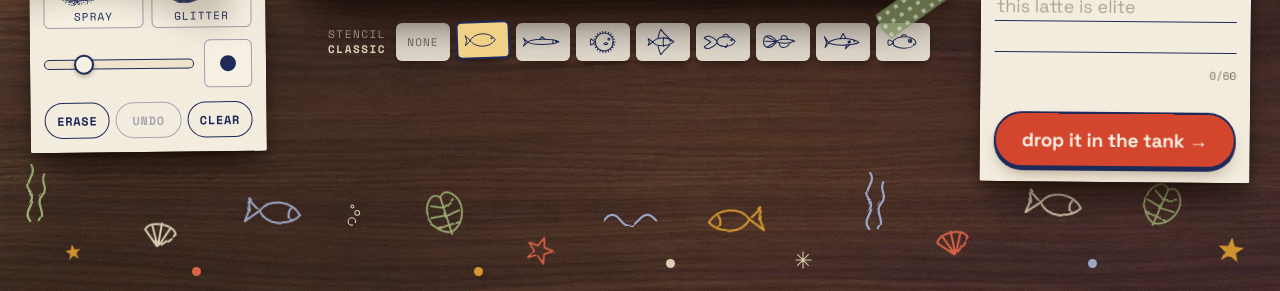
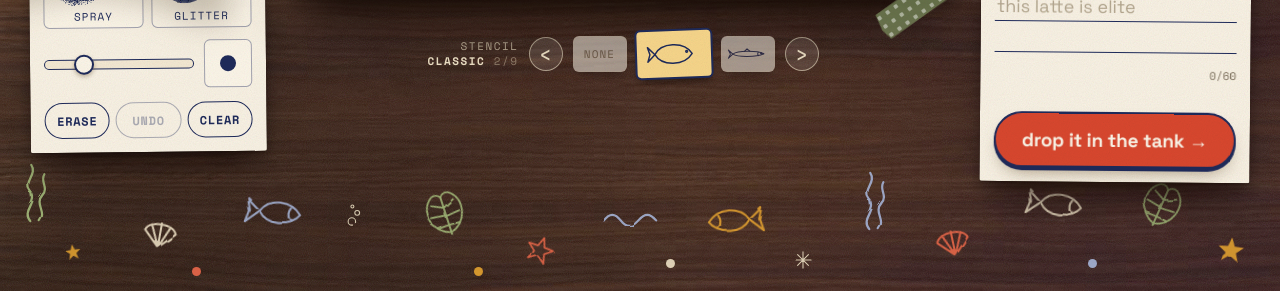
Before and after one commit to FionaC124/fish-tank, a website: page public/index.html in a window 1280 px wide. Shown: the part 509-800 px from the top of the page. Drawn offline with Linux system fonts and the light colour scheme; no server answers.

Commit message:
Turn the stencil strip into a looping carousel
Shows the current stencil (larger, in the middle) with one neighbour on
each side, ‹ › arrows to step through, click a neighbour to jump to it,
and arrow keys when focused. Slides as it moves.

Co-Authored-By: Claude Opus 5.5 <noreply@anthropic.com>
Claude-Session: https://claude.ai/code/session_0117gcCFppt5ciVSXEwJnkiM

```diff
--- a/public/draw.css
+++ b/public/draw.css
@@ -479,12 +479,41 @@ input[type="range"]::-moz-range-thumb {
   text-align: right;
 }
 .stencil-label b { color: var(--chalk); font-weight: 700; }
-.stencils { display: flex; gap: 6px; }
+#stencilCount { opacity: .6; }
+.carousel {
+  display: flex;
+  align-items: center;
+  gap: 6px;
+  outline: none;
+}
+.carousel:focus-visible .car-window { box-shadow: 0 0 0 2px var(--gold); border-radius: 8px; }
+.car-arrow {
+  width: 34px;
+  height: 34px;
+  border-radius: 50%;
+  border: 1.5px solid rgba(241, 228, 200, .6);
+  background: rgba(251, 245, 232, .12);
+  color: var(--chalk);
+  font-size: 24px;
+  line-height: 1;
+  padding: 0 0 3px;
+  transition: background .12s, transform .12s;
+}
+.car-arrow:hover { background: var(--gold-soft); color: var(--ink); border-color: var(--ink); }
+.car-arrow:active { transform: scale(.92); }
+.car-window { overflow: hidden; padding: 6px 4px; }
+.car-track { display: flex; align-items: center; gap: 8px; }
+.car-track.from-right { animation: car-in-right .22s ease-out; }
+.car-track.from-left { animation: car-in-left .22s ease-out; }
+@keyframes car-in-right { from { transform: translateX(40px); opacity: .3; } }
+@keyframes car-in-left { from { transform: translateX(-40px); opacity: .3; } }
+
 .stencil {
   width: 54px;
-  height: 38px;
+  height: 36px;
   padding: 3px;
   flex: none;
+  opacity: .6;
   border-radius: 6px;
   border: 1.5px solid rgba(241, 228, 200, .25);
   background: rgba(251, 245, 232, .9);
@@ -509,11 +538,15 @@ input[type="range"]::-moz-range-thumb {
   letter-spacing: .1em;
   color: var(--muted);
 }
-.stencil:hover { transform: translateY(-2px) rotate(-2deg); }
-.stencil[aria-checked="true"] {
+.stencil:hover { opacity: .9; transform: translateY(-2px); }
+.stencil.current {
+  width: 78px;
+  height: 50px;
+  opacity: 1;
   background: var(--gold-soft);
   border: 2px solid var(--ink);
-  transform: translateY(-2px) rotate(-2deg);
+  transform: rotate(-2deg);
+  cursor: default;
 }
 
 /* ---------- stickers on the sheet ---------- */
--- a/public/draw.js
+++ b/public/draw.js
@@ -228,34 +228,62 @@
     stage.classList.toggle('erasing', on);
   }
 
-  // ---------- stencils ----------
+  // ---------- stencils: a looping carousel showing three at a time ----------
   const DEFAULT_STENCIL = 'classic';
+  const STENCILS = window.STENCILS;
+  let stencilIndex = 0;
 
-  function buildStencils() {
-    const wrap = $('stencils');
-    for (const st of window.STENCILS) {
+  function stencilButton(st, offset) {
     const b = document.createElement('button');
     b.type = 'button';
-      b.className = 'stencil' + (st.id === 'none' ? ' none' : '');
+    b.className = 'stencil' + (st.id === 'none' ? ' none' : '') + (offset === 0 ? ' current' : '');
     b.dataset.stencil = st.id;
     b.title = st.label;
-      b.setAttribute('role', 'radio');
     b.setAttribute('aria-label', `${st.label} stencil`);
+    if (offset === 0) b.setAttribute('aria-current', 'true');
     b.innerHTML = st.id === 'none'
       ? '<span>none</span>'
       : `<svg viewBox="0 0 720 440" aria-hidden="true">${st.svg}</svg>`;
-      b.addEventListener('click', () => setStencil(st.id));
-      wrap.appendChild(b);
+    if (offset !== 0) b.addEventListener('click', () => stepStencil(offset));
+    return b;
+  }
+
+  // Show the current stencil in the middle with its neighbours either side.
+  function renderStencils(direction = 0) {
+    const n = STENCILS.length;
+    const track = $('stencils');
+    track.replaceChildren(...[-1, 0, 1].map((o) => stencilButton(STENCILS[(stencilIndex + o + n) % n], o)));
+    track.classList.remove('from-left', 'from-right');
+    if (direction) {
+      void track.offsetWidth; // restart the slide animation
+      track.classList.add(direction > 0 ? 'from-right' : 'from-left');
     }
   }
 
-  function setStencil(id) {
-    const st = window.STENCILS.find((x) => x.id === id) || window.STENCILS[0];
+  function applyStencil(direction = 0) {
+    const st = STENCILS[stencilIndex];
     $('guide').innerHTML = st.svg;
     $('stencilName').textContent = st.label;
-    document.querySelectorAll('.stencil').forEach((el) =>
-      el.setAttribute('aria-checked', String(el.dataset.stencil === st.id)));
+    $('stencilCount').textContent = `${stencilIndex + 1}/${STENCILS.length}`;
+    renderStencils(direction);
   }
+
+  function stepStencil(by) {
+    stencilIndex = (stencilIndex + by + STENCILS.length) % STENCILS.length;
+    applyStencil(by);
+  }
+
+  function setStencil(id) {
+    stencilIndex = Math.max(0, STENCILS.findIndex((x) => x.id === id));
+    applyStencil();
+  }
+
+  $('stencilPrev').addEventListener('click', () => stepStencil(-1));
+  $('stencilNext').addEventListener('click', () => stepStencil(1));
+  $('stencilCarousel').addEventListener('keydown', (e) => {
+    if (e.key === 'ArrowLeft') { e.preventDefault(); stepStencil(-1); }
+    if (e.key === 'ArrowRight') { e.preventDefault(); stepStencil(1); }
+  });
 
   // ---------- history (undo covers both drawing and stickers) ----------
   function pushHistory() {
@@ -749,7 +777,6 @@
   paintWheel();
   buildSwatches();
   buildTextures();
-  buildStencils();
   setStencil(DEFAULT_STENCIL);
   setColour(state.colour);
   loadStickers();
--- a/public/index.html
+++ b/public/index.html
@@ -150,8 +150,12 @@
         <div class="sticker-hint" aria-hidden="true">drag to move · <b>↘</b> resize · <b>⟳</b> spin · <b>✕</b> remove</div>
       </div>
       <div class="stencil-row">
-        <span class="stencil-label">stencil<br><b id="stencilName">classic</b></span>
-        <div class="stencils" id="stencils" role="radiogroup" aria-label="Stencil"></div>
+        <span class="stencil-label">stencil<br><b id="stencilName">classic</b> <span id="stencilCount"></span></span>
+        <div class="carousel" id="stencilCarousel" aria-label="Stencil" tabindex="0">
+          <button class="car-arrow" id="stencilPrev" type="button" aria-label="Previous stencil">‹</button>
+          <div class="car-window"><div class="car-track" id="stencils"></div></div>
+          <button class="car-arrow" id="stencilNext" type="button" aria-label="Next stencil">›</button>
+        </div>
       </div>
     </section>
 
```
Lines whose indentation alone changed are shown as unchanged.
